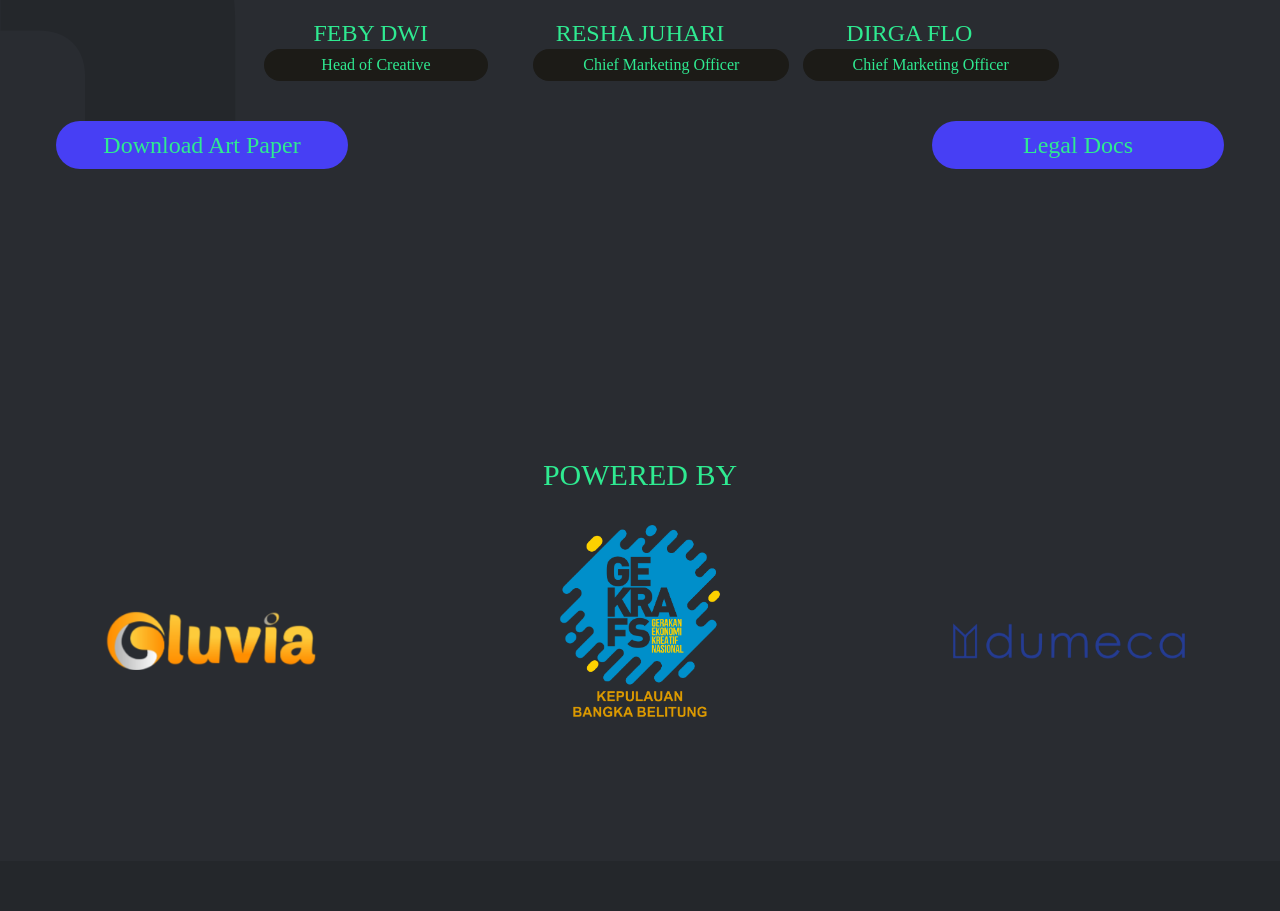
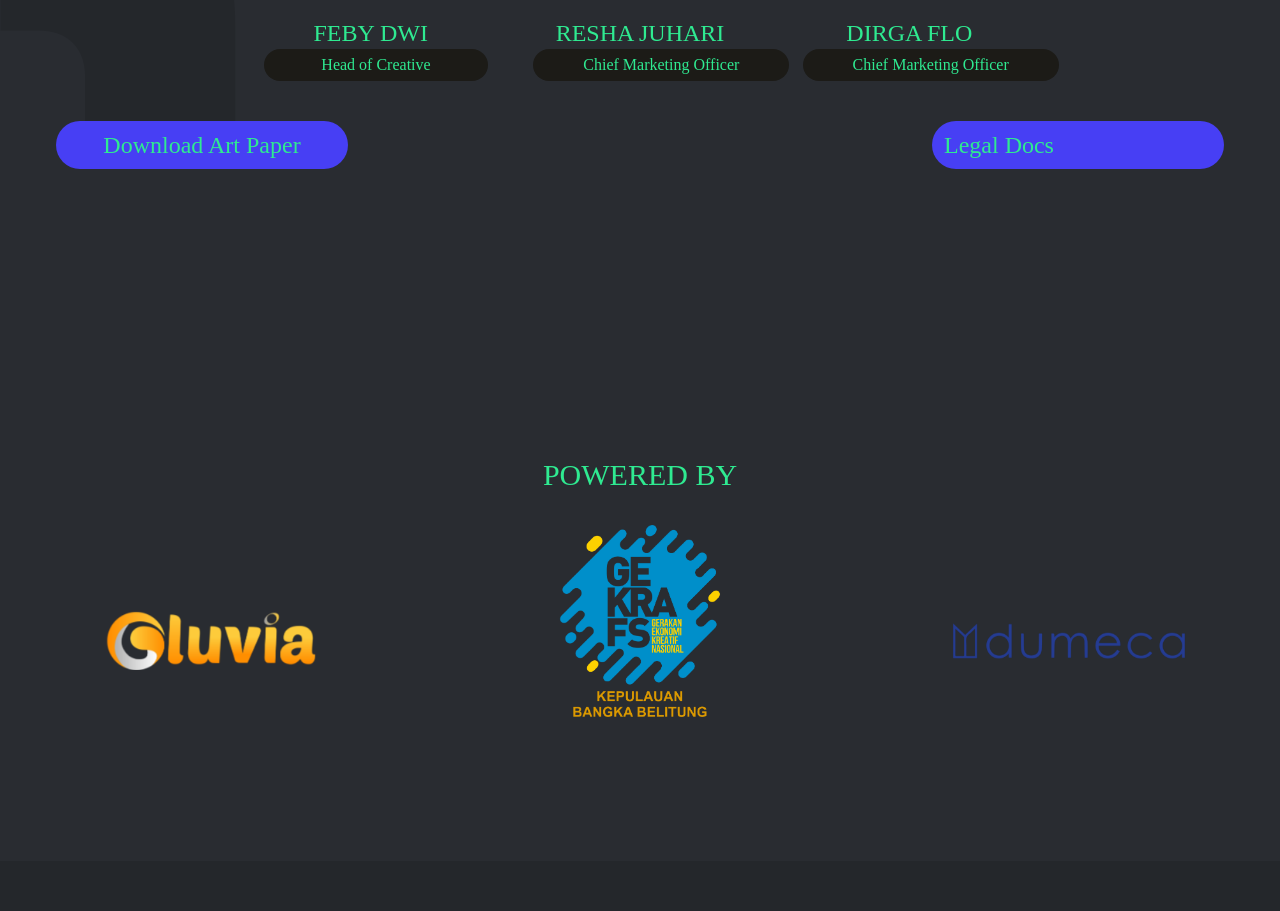
Before and after one commit to victorwick23/tokonft-react, a React (Create React App) app: page / in a window 1280 px wide. Shown: the part 3400-4311 px from the top of the page. Built offline with nearby package versions, Linux system fonts and the light colour scheme.

Commit message:
legal docs

```diff
--- a/src/pages/home.jsx
+++ b/src/pages/home.jsx
@@ -243,9 +243,9 @@ export default function Home() {
                     className="bg-purple rounded-full w-3/12 font-nav text-prime text-2xl py-2 px-3 text-center">
                     Download Art Paper
                   </a>
-                  <button className="bg-purple rounded-full w-3/12 font-nav text-prime text-2xl py-2 px-3">
+                  <a href="./assets/legaldocs.pdf" download className="bg-purple rounded-full w-3/12 font-nav text-prime text-2xl py-2 px-3">
                     Legal Docs
-                  </button>
+                  </a >
                 </div>
               </div>
 
@@ -316,9 +316,9 @@ export default function Home() {
                     className="bg-purple rounded-full w-full font-nav text-prime text-2xl py-2 px-3 text-center">
                     Download Art Paper
                   </a>
-                  <button className="bg-purple rounded-full w-full font-nav text-prime text-2xl py-2 px-3">
+                  <a href="./assets/legaldocs.pdf" className="bg-purple rounded-full w-full font-nav text-prime text-2xl py-2 px-3">
                     Legal Docs
-                  </button>
+                  </a>
                 </div>
               </div>
             </div>
```
Also changed, not shown: 1 other file (tests, documents, lock files or other folders).
